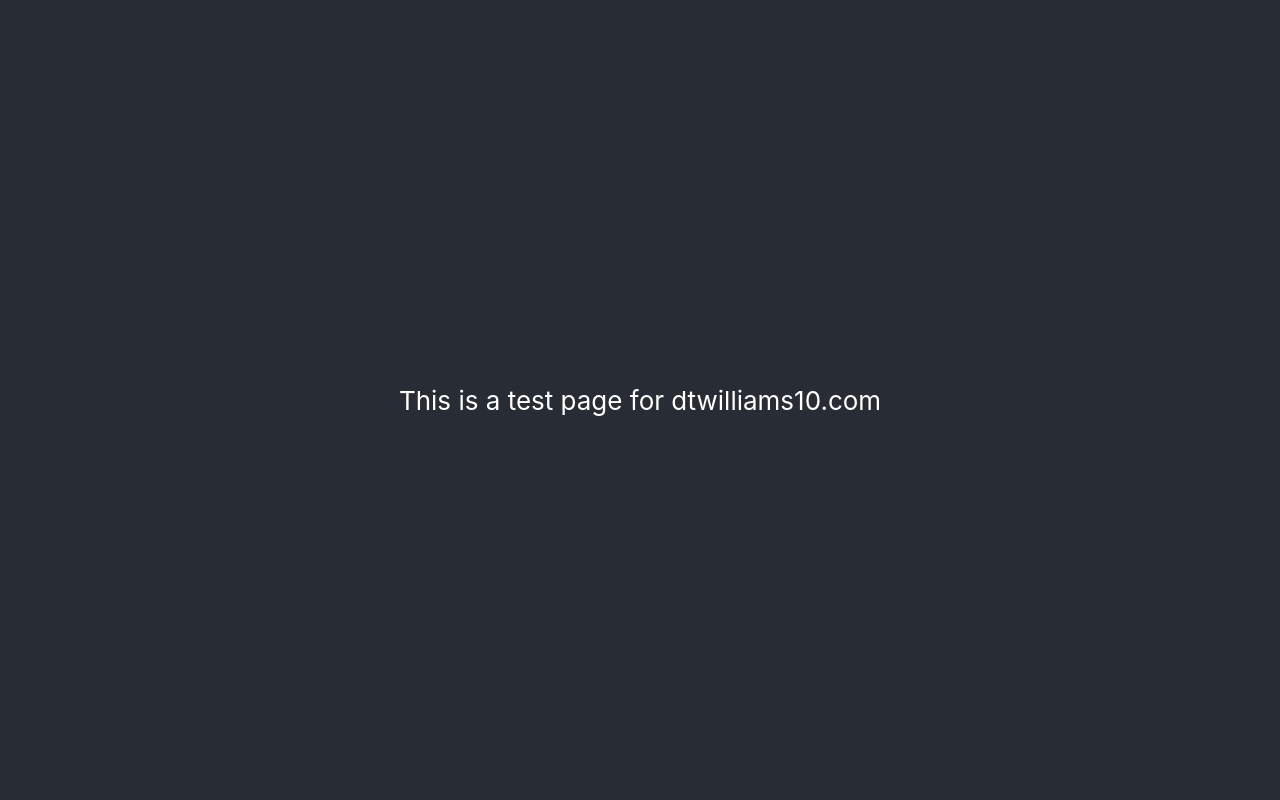
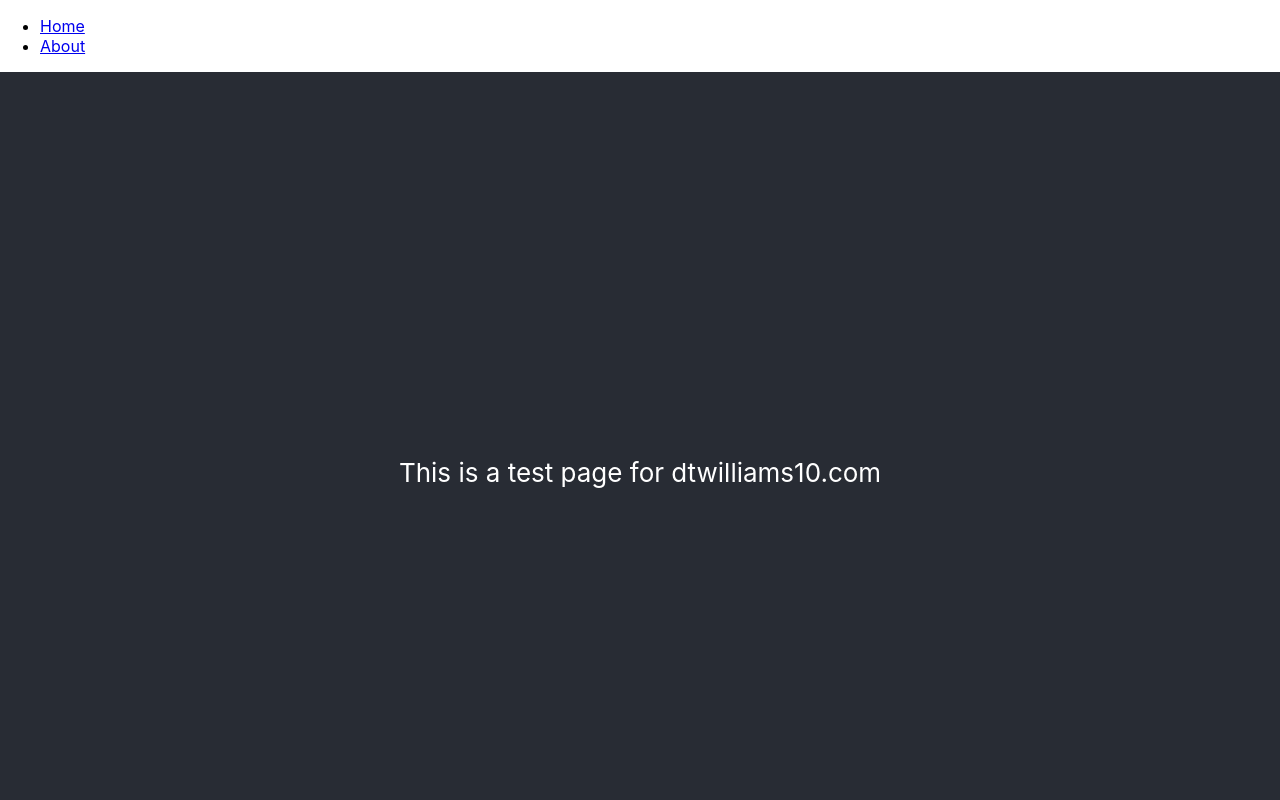
Before and after one commit to dtwilliams10/dtwilliams10.com, a React (Create React App) app: page / in a window 1280 px wide. Shown: the top 800 px of the page. Built offline with nearby package versions, Linux system fonts and the light colour scheme; the HTML template or start-up script is replaced by a standard one.

Commit message:
Working on About page

```diff
--- a/src/App.tsx
+++ b/src/App.tsx
@@ -1,11 +1,26 @@
 import React from 'react';
 import HomePage from './pages/Home';
+import AboutPage from './pages/About';
+import { BrowserRouter as Router, Link } from 'react-router-dom'
 import './App.css';
 
-function App() {
+export default function App() {
   return (
+    <Router>
+      <div>
+        <nav>
+          <ul>
+            <li>
+              <Link to="/">Home</Link>
+            </li>
+            <li>
+              <Link to="/about">About</Link>
+            </li>
+          </ul>
+        </nav>
+      </div>
       <HomePage/>
+      <AboutPage/>
+    </Router>
   );
 }
-
-export default App;
--- /dev/null
+++ b/src/components/AppBar.tsx
@@ -0,0 +1 @@
+import React from 'react';
--- a/src/pages/About.tsx
+++ b/src/pages/About.tsx
@@ -5,8 +5,7 @@
     render() {
         return (
             <div className="App-header">
-
-              This is a test page for dtwilliams10.com
+              This is the About page for dtwilliams10.com
             </div>
         );
     }
--- a/src/pages/Home.tsx
+++ b/src/pages/Home.tsx
@@ -5,7 +5,6 @@
     render() {
         return (
             <div className="App-header">
-
               This is a test page for dtwilliams10.com
             </div>
         );
```
Also changed, not shown: .gitlab-ci.yml, 1 other file (tests, documents, lock files or other folders).
